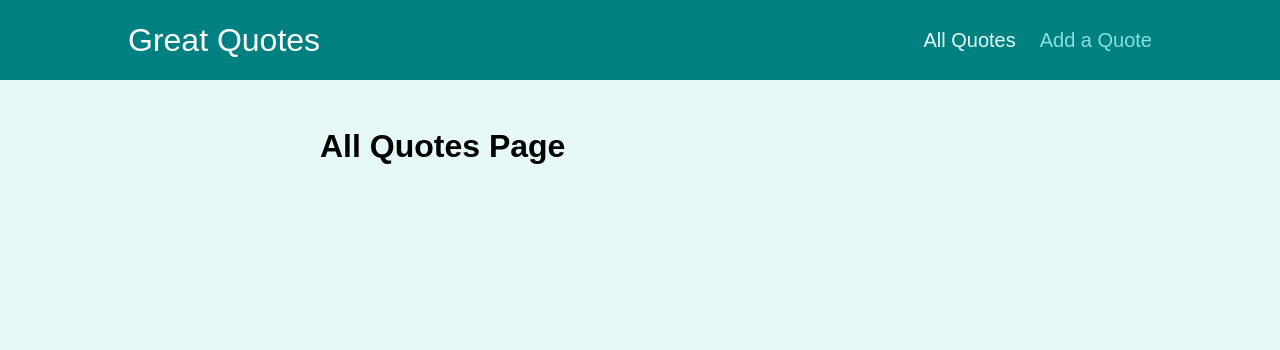
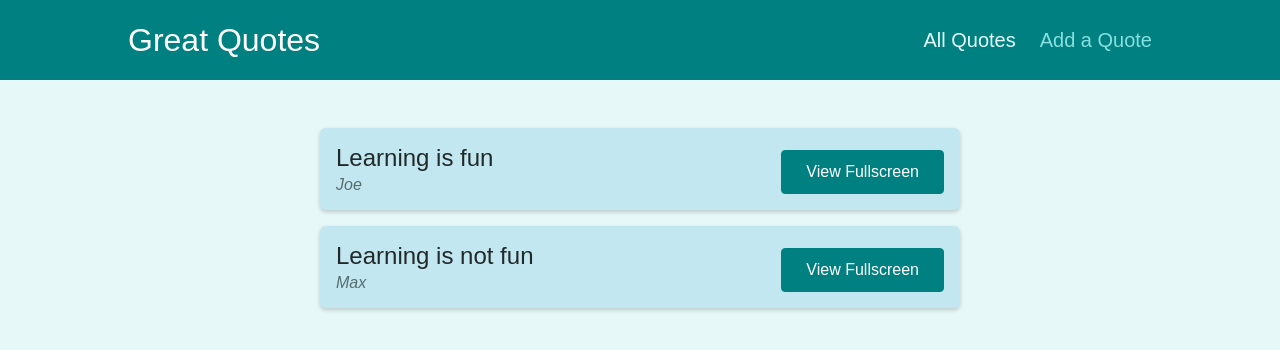
Before and after one commit to joetlobb/react-recall-2022-router-v5-project, a React (Create React App) app: page /quotes in a window 1280 px wide. Shown: the top 350 px of the page. Built offline with nearby package versions, Linux system fonts and the light colour scheme.

Commit message:
add dummy data for all quotes, add form to new quote page

```diff
--- a/src/components/UI/Card.js
+++ b/src/components/UI/Card.js
@@ -1,4 +1,4 @@
-import classes from './Card.module.css';
+import classes from "./Card.module.css";
 
 const Card = (props) => {
   return <div className={classes.card}>{props.children}</div>;
--- a/src/components/quotes/QuoteList.js
+++ b/src/components/quotes/QuoteList.js
@@ -1,7 +1,7 @@
-import { Fragment } from 'react';
+import { Fragment } from "react";
 
-import QuoteItem from './QuoteItem';
-import classes from './QuoteList.module.css';
+import QuoteItem from "./QuoteItem";
+import classes from "./QuoteList.module.css";
 
 const QuoteList = (props) => {
   return (
--- a/src/pages/AllQuotes.js
+++ b/src/pages/AllQuotes.js
@@ -1,5 +1,12 @@
+import QuoteList from "../components/quotes/QuoteList";
+
+const DUMMY_QUOTES = [
+  { id: "q1", author: "Joe", text: "Learning is fun" },
+  { id: "q2", author: "Max", text: "Learning is not fun" },
+];
+
 const AllQuotes = () => {
-  return <h1>All Quotes Page</h1>;
+  return <QuoteList quotes={DUMMY_QUOTES} />;
 };
 
 export default AllQuotes;
--- a/src/pages/NewQuote.js
+++ b/src/pages/NewQuote.js
@@ -1,5 +1,10 @@
+import QuoteForm from "../components/quotes/QuoteForm";
+
 const NewQuote = () => {
-    return <h1>New Quote Page</h1>;
+  const addQuoteHandler = (quoteData) => {
+    console.log(quoteData);
   };
+  return <QuoteForm onAddQuote={addQuoteHandler} />;
+};
 
-  export default NewQuote;
+export default NewQuote;
```
Also changed, not shown: src/components/quotes/QuoteForm.js (+9 -9 lines), 1 other file (tests, documents, lock files or other folders).
